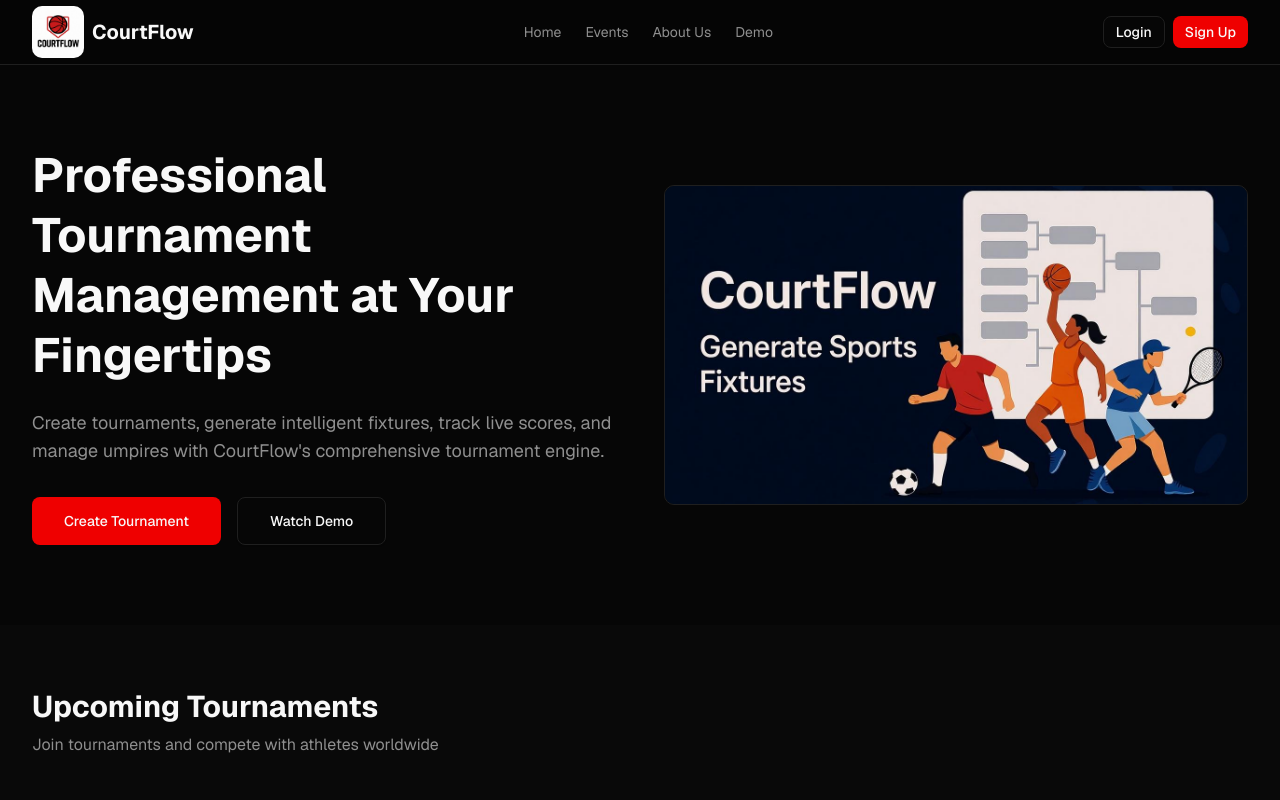
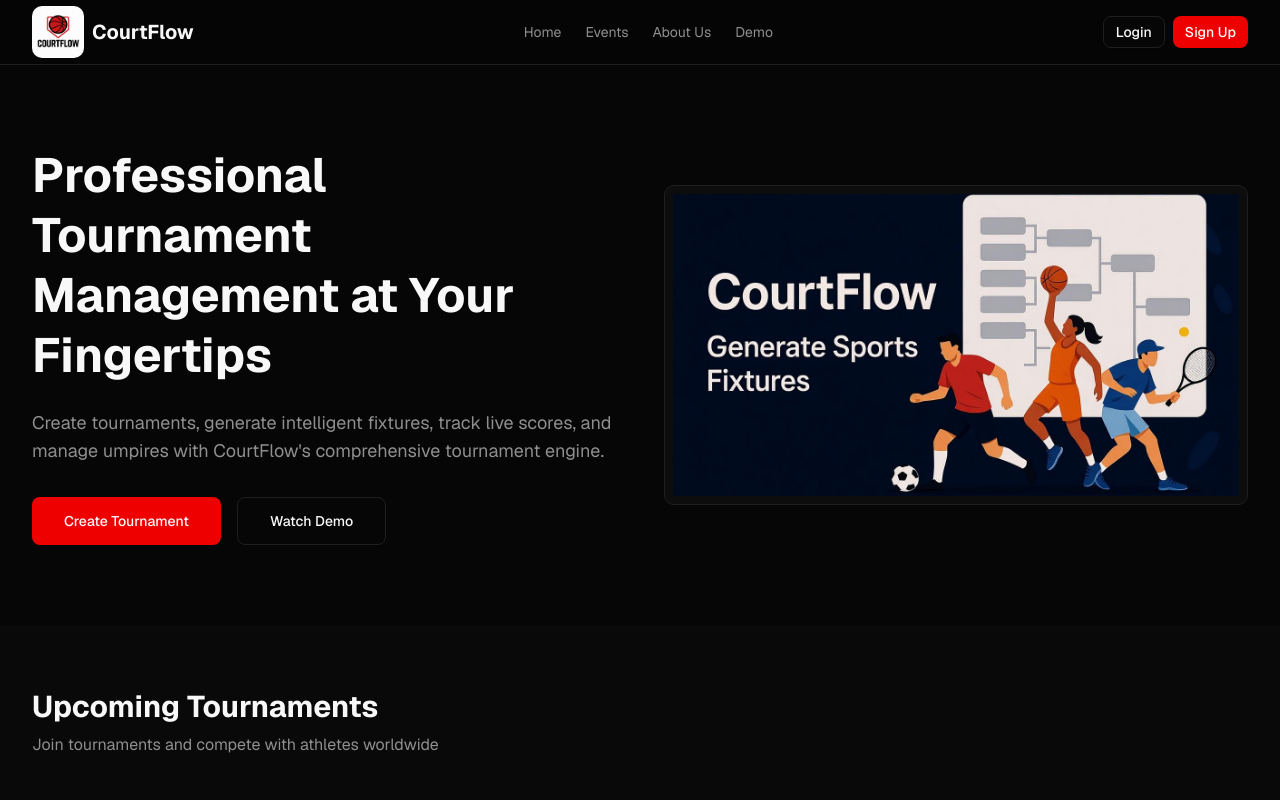
Before and after one commit to Ansukr07/Tournament-System, a Next.js app in the folder frontend/: page / in a window 1280 px wide. Shown: the top 800 px of the page. Built offline with nearby package versions, Linux system fonts and the light colour scheme; no server answers.

Commit message:
hero page image fix

```diff
--- a/frontend/components/hero-section.tsx
+++ b/frontend/components/hero-section.tsx
@@ -37,11 +37,11 @@ export function HeroSection() {
               </a>
             </div>
           </div>
-          <div className="relative bg-card rounded-lg border border-border p-8 h-80 overflow-hidden">
+          <div className="relative bg-card rounded-lg border border-border p-4 sm:p-8 min-h-[300px] md:h-80 overflow-hidden">
             <img
               src="/abc.jpeg"
               alt="Image"
-              className="absolute inset-0 w-full h-full object-cover"
+              className="absolute inset-0 w-full h-full object-contain md:object-cover p-2"
             />
           </div>
 
```
